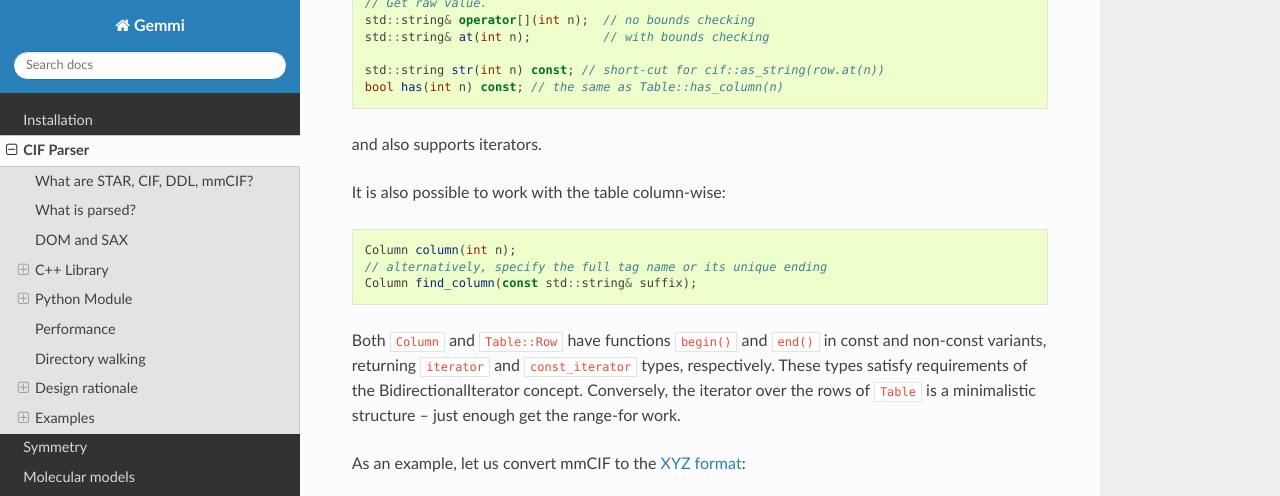
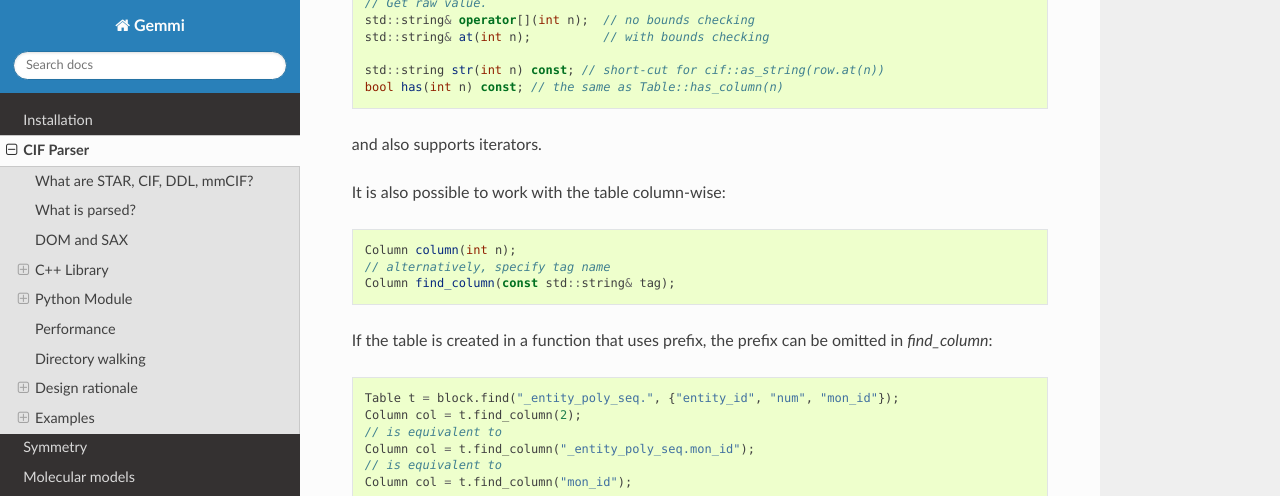
Before and after one commit to project-gemmi/gemmi, a Sphinx documentation site: the page built from docs/cif-parser.rst, in a window 1280 px wide and 900 px high, scrolled down 9690 px, cut to the strip 0-496 px from the top of the window. Built offline with Sphinx 7.4.7 and the Read the Docs theme 2.0.0, drawn with Linux system fonts in a browser that asks for light colours.

Commit message:
cif::Table::find_column() - stricter tag matching

```diff
--- a/docs/cif-parser.rst
+++ b/docs/cif-parser.rst
@@ -461,8 +461,18 @@ and also supports iterators.
 It is also possible to work with the table column-wise::
 
     Column column(int n);
-    // alternatively, specify the full tag name or its unique ending
-    Column find_column(const std::string& suffix);
+    // alternatively, specify tag name
+    Column find_column(const std::string& tag);
+
+If the table is created in a function that uses prefix,
+the prefix can be omitted in `find_column`::
+
+    Table t = block.find("_entity_poly_seq.", {"entity_id", "num", "mon_id"});
+    Column col = t.find_column(2);
+    // is equivalent to
+    Column col = t.find_column("_entity_poly_seq.mon_id");
+    // is equivalent to
+    Column col = t.find_column("mon_id");
 
 Both ``Column`` and ``Table::Row`` have functions ``begin()`` and ``end()``
 in const and non-const variants, returning ``iterator`` and
```
Also changed, not shown: 2 other files.
